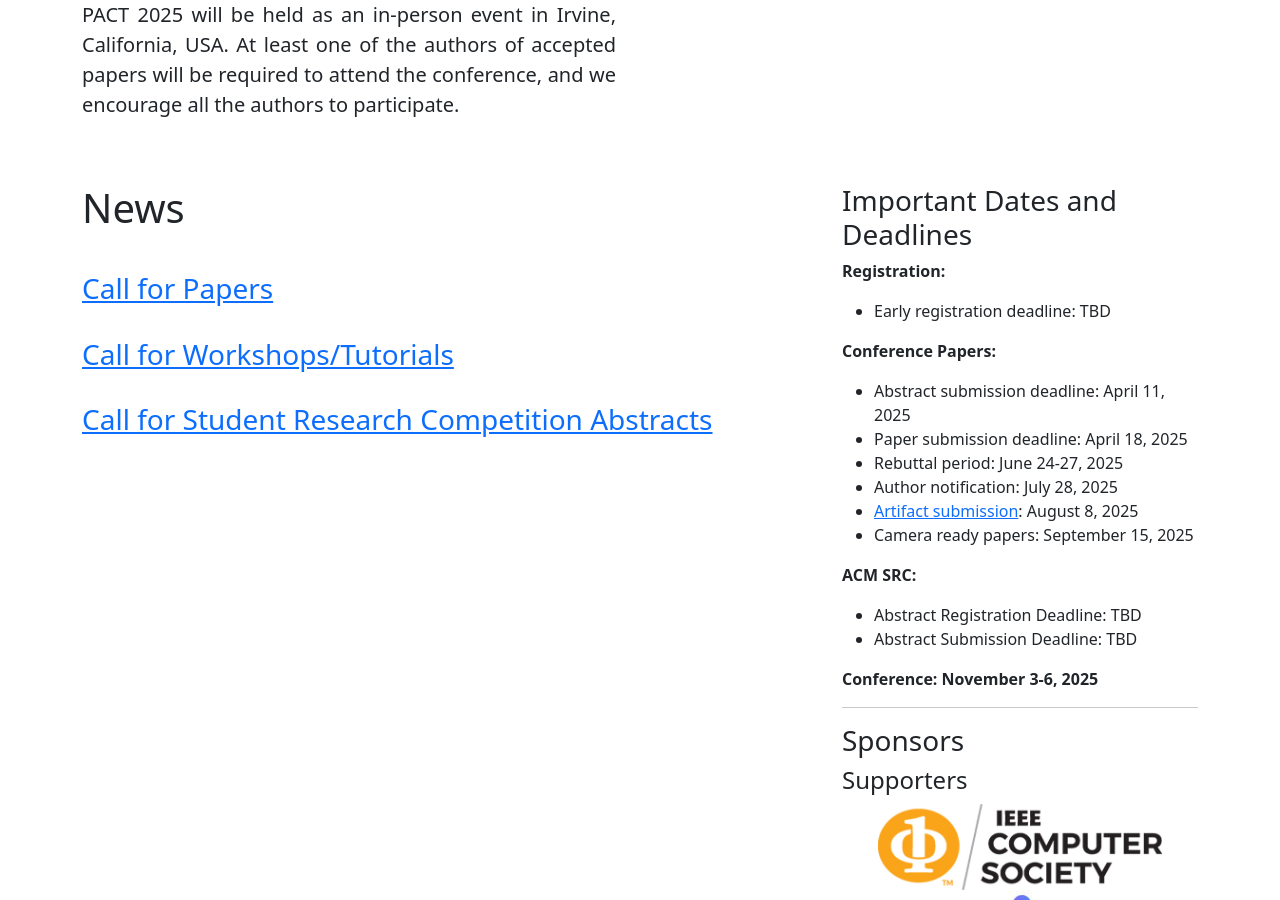
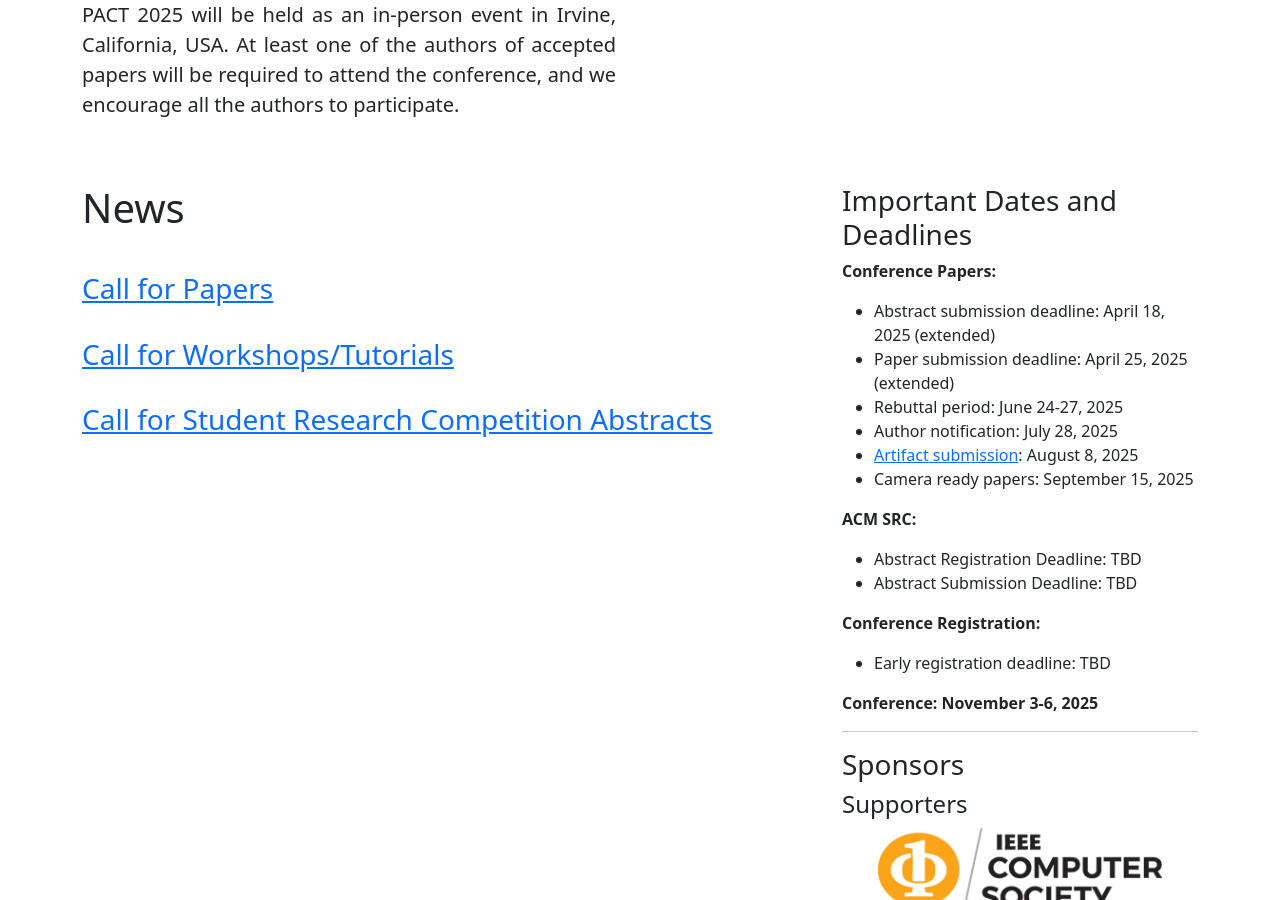
Before and after one commit to pact2025/pact2025.github.io, a Jekyll site: the page built from index.html, in a window 1280 px wide and 900 px high, scrolled down 579 px. Built offline with Jekyll 4.4.1, drawn with Linux system fonts in a browser that asks for light colours.

Commit message:
Extended paper submission deadlines

```diff
--- a/_includes/call_for_papers.md
+++ b/_includes/call_for_papers.md
@@ -2,10 +2,10 @@
 
 PACT 2025 will be held in Irvine, California, USA, from November 3-6, 2025.
 
-**Submissions Due:** April 18, 2025
+**Abstracts Due:** April 18, 2025
+**Papers Due:** April 25, 2025
 **Submission Site:** [https://pact25.hotcrp.com](https://pact25.hotcrp.com)
 
----
 
 ### **Scope**
 
@@ -99,8 +99,8 @@ We encourage authors to use open-source frameworks such as [Docker](https://www.
 ---
 
 ### **Important Dates**
-- **Abstract Submission Deadline:** April 11, 2025
-- **Paper Submission Deadline:** April 18, 2025
+- **Abstract Submission Deadline:** April 11, 2025 (extended)
+- **Paper Submission Deadline:** April 18, 2025 (extended)
 - **Rebuttal Period:** June 24-27, 2025
 - **Author Notification:** July 28, 2025
 - **Artifact Submission:** August 8, 2025
--- a/_includes/sidebar.html
+++ b/_includes/sidebar.html
@@ -1,28 +1,15 @@
 <h3 id="important-dates-and-deadlines">Important Dates and Deadlines</h3>
-
-<p><strong>Registration:</strong></p>
-
-<ul>
-  <li>
-
-        Early registration deadline: TBD
-
-  </li>
-</ul>
 
 <p><strong>Conference Papers:</strong></p>
 
 <ul>
   <li>
     Abstract submission deadline:
-    April 11, 2025
-    <br/>
+    April 18, 2025 (extended)
   </li>
   <li>
     Paper submission deadline:
-      April 18, 2025
-      <br/>
-
+    April 25, 2025 (extended)
   </li>
   <li>
     Rebuttal period:
@@ -33,16 +20,15 @@
     July 28, 2025
   </li>
   <li>
-
     <a href="{{site.baseUrl}}/ae.html">Artifact submission</a>:
     August 8, 2025
-
   </li>
   <li>
     Camera ready papers:
     September 15, 2025
   </li>
 </ul>
+
 
 <p><strong>ACM SRC:</strong></p>
 <ul>
@@ -57,6 +43,14 @@
 </ul>
 
 
+<p><strong>Conference Registration:</strong></p>
+
+<ul>
+  <li>
+    Early registration deadline:
+    TBD
+  </li>
+</ul>
 
 
 <p>
```
Lines whose indentation alone changed are shown as unchanged.
